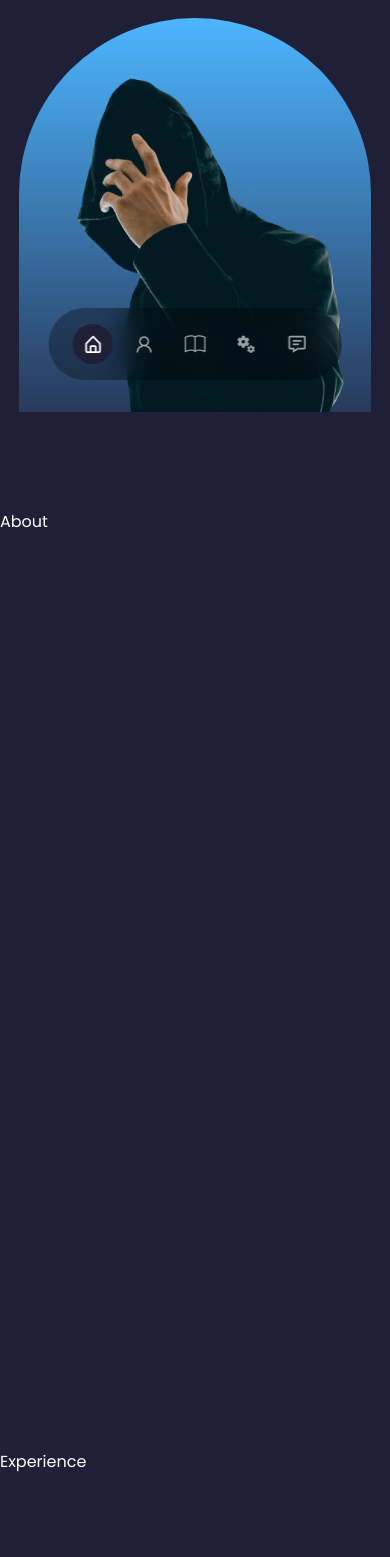
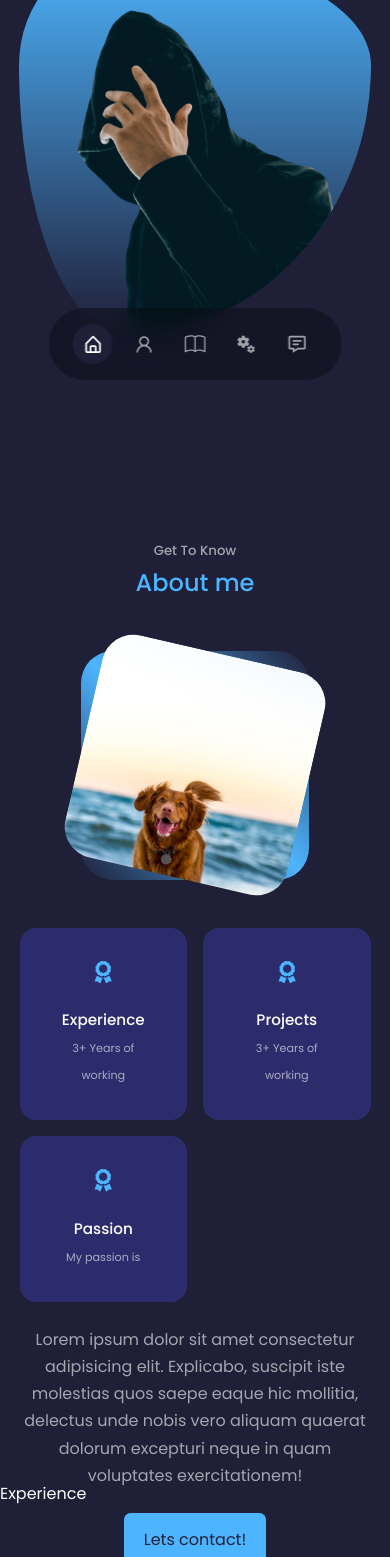
Before and after one commit to Voyar1/react-portfolio-website, a React (Create React App) app: page / in a window 390 px wide. Shown: the part 432-1989 px from the top of the page. Built offline with nearby package versions, Linux system fonts and the light colour scheme.

Commit message:
add about section

```diff
--- a/src/compontents/about/About.jsx
+++ b/src/compontents/about/About.jsx
@@ -1,8 +1,50 @@
 import React from "react";
 import "./about.css";
+import DOG from "../../assets/my-portfolio-dog.jpg";
+import { FaAward } from "react-icons/fa";
 
 const About = () => {
-  return <section id="about">About</section>;
+  return (
+    <section id="about">
+      <h5>Get To Know</h5>
+      <h2>About me</h2>
+      <div className="container about__container">
+        <div className="about__me">
+          <div className="about__me-image">
+            <img src={DOG} alt="me" />
+          </div>
+        </div>
+        <div className="about__content">
+          <div className="about__cards">
+            <article className="about__card">
+              <FaAward className="about__icon" />
+              <h5>Experience</h5>
+              <small>3+ Years of working</small>
+            </article>
+            <article className="about__card">
+              <FaAward className="about__icon" />
+              <h5>Projects</h5>
+              <small>3+ Years of working</small>
+            </article>
+            <article className="about__card">
+              <FaAward className="about__icon" />
+              <h5>Passion</h5>
+              <small>My passion is</small>
+            </article>
+          </div>
+          <p>
+            Lorem ipsum dolor sit amet consectetur adipisicing elit. Explicabo,
+            suscipit iste molestias quos saepe eaque hic mollitia, delectus unde
+            nobis vero aliquam quaerat dolorum excepturi neque in quam
+            voluptates exercitationem!
+          </p>
+          <a href="#contact" className="btn btn-primary">
+            Lets contact!
+          </a>
+        </div>
+      </div>
+    </section>
+  );
 };
 
 export default About;
--- a/src/compontents/about/about.css
+++ b/src/compontents/about/about.css
@@ -0,0 +1,111 @@
+.about__container {
+  display: grid;
+  grid-template-columns: 35% 55%;
+  gap: 15%;
+}
+
+.about__me {
+  width: 100%;
+  aspect-ratio: 1/1;
+  border-radius: 2rem;
+  background: linear-gradient(
+    45deg,
+    transparent,
+    var(--color-primary),
+    transparent
+  );
+}
+
+.about__me-image {
+  aspect-ratio: 1/1;
+  border-radius: 2rem;
+  overflow: hidden;
+  transform: rotate(13deg);
+  transition: var(--transition);
+}
+
+.about__me-image:hover {
+  transform: rotate(0);
+}
+
+.about__cards {
+  display: grid;
+  grid-template-columns: repeat(3, 1fr);
+  gap: 1.5rem;
+  margin-bottom: 1rem;
+}
+
+.about__card {
+  background: var(--color-bg-variant);
+  border: 1px solid transparent;
+  border-radius: 1rem;
+  padding: 2rem;
+  text-align: center;
+  transition: var(--transition);
+  cursor: default;
+}
+
+.about__card:hover {
+  background: transparent;
+  border-color: var(--color-primary-variant);
+}
+
+.about__icon {
+  color: var(--color-primary);
+  font-size: 1.4rem;
+  margin-bottom: 1rem;
+}
+
+.about__card h5 {
+  font-size: 0.95rem;
+}
+
+.about__card small {
+  font-size: 0.7rem;
+  color: var(--color-light);
+}
+
+.about__content p {
+  color: var(--color-light);
+  margin-bottom: 1.2rem;
+}
+
+/* ===============MEDIA QUERIES (MEDIUMS DEVICES)================== */
+
+@media screen and (max-width: 1024px) {
+  .about__container {
+    grid-template-columns: 1fr;
+    gap: 0;
+  }
+
+  .about__me {
+    width: 50%;
+    margin: 2rem auto 4rem;
+  }
+
+  .about__conent p {
+    margin: 1rem 0 1.5rem;
+  }
+}
+
+/* ===============MEDIA QUERIES (MEDIUMS DEVICES)================== */
+
+@media screen and (max-width: 600px) {
+  .about__me {
+    width: 65%;
+    margin: 0 auto 3rem;
+  }
+
+  .about__cards {
+    grid-template-columns: 1fr 1fr;
+    gap: 1rem;
+  }
+
+  .about__content {
+    text-align: center;
+  }
+
+  .about__content p {
+    margin: 1.5rem 0;
+  }
+}
--- a/src/compontents/header/header.css
+++ b/src/compontents/header/header.css
@@ -1,7 +1,7 @@
 header {
   height: 100vh;
   padding-top: 7rem;
-  overflow: hidden;
+  /* overflow: hidden; */
 }
 
 .header__container {
@@ -43,12 +43,12 @@ header {
 .me {
   background: linear-gradient(var(--color-primary), transparent);
   width: 22rem;
-  height: 30rem;
+  height: 24rem;
   position: absolute;
   left: 50%;
   transform: translateX(-50%);
-  margin-top: 4rem;
-  border-radius: 12rem 12rem 0 0;
+  margin-top: 2rem;
+  border-radius: 30% 70% 70% 30% / 30% 30% 70% 70%;
   overflow: hidden;
   padding: 2rem 1.5rem 1.5rem 1.5rem;
 }
@@ -68,7 +68,7 @@ header {
 
 @media screen and (max-width: 1024px) {
   header {
-    height: 68vh;
+    height: 100vh;
   }
 }
 
@@ -77,6 +77,8 @@ header {
 @media screen and (max-width: 600px) {
   header {
     height: 100vh;
+    margin-top: 0rem;
+    padding: 3rem;
   }
 
   .header__socials,
--- a/src/index.css
+++ b/src/index.css
@@ -60,8 +60,9 @@ h1 {
 }
 
 section {
-  margin-top: 8rem;
+  margin-top: 6rem;
   height: 100vh;
+  padding-top: 2rem;
 }
 
 section > h2,
```
Also changed, not shown: src/assets/my-portfolio-dog.jpg (added).
